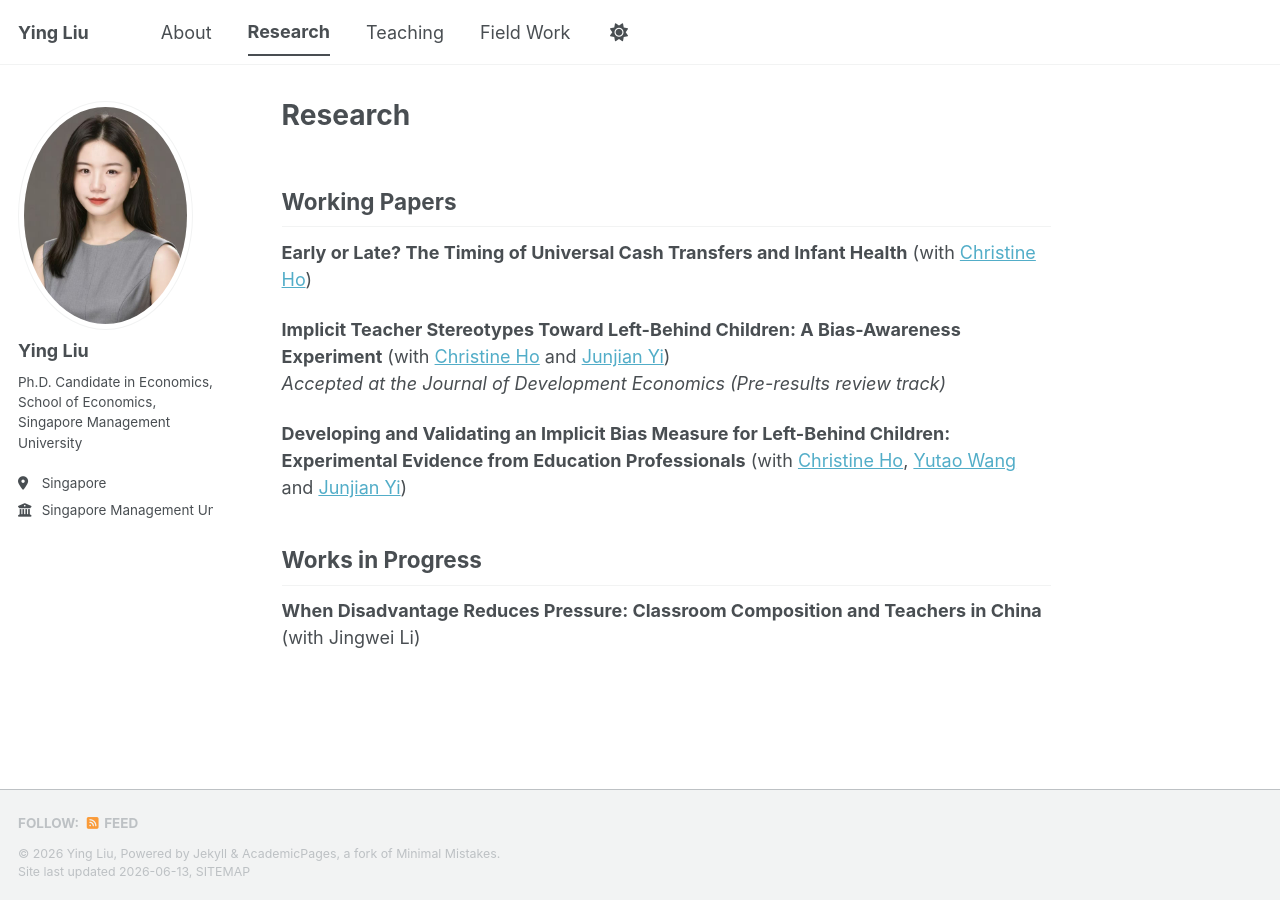
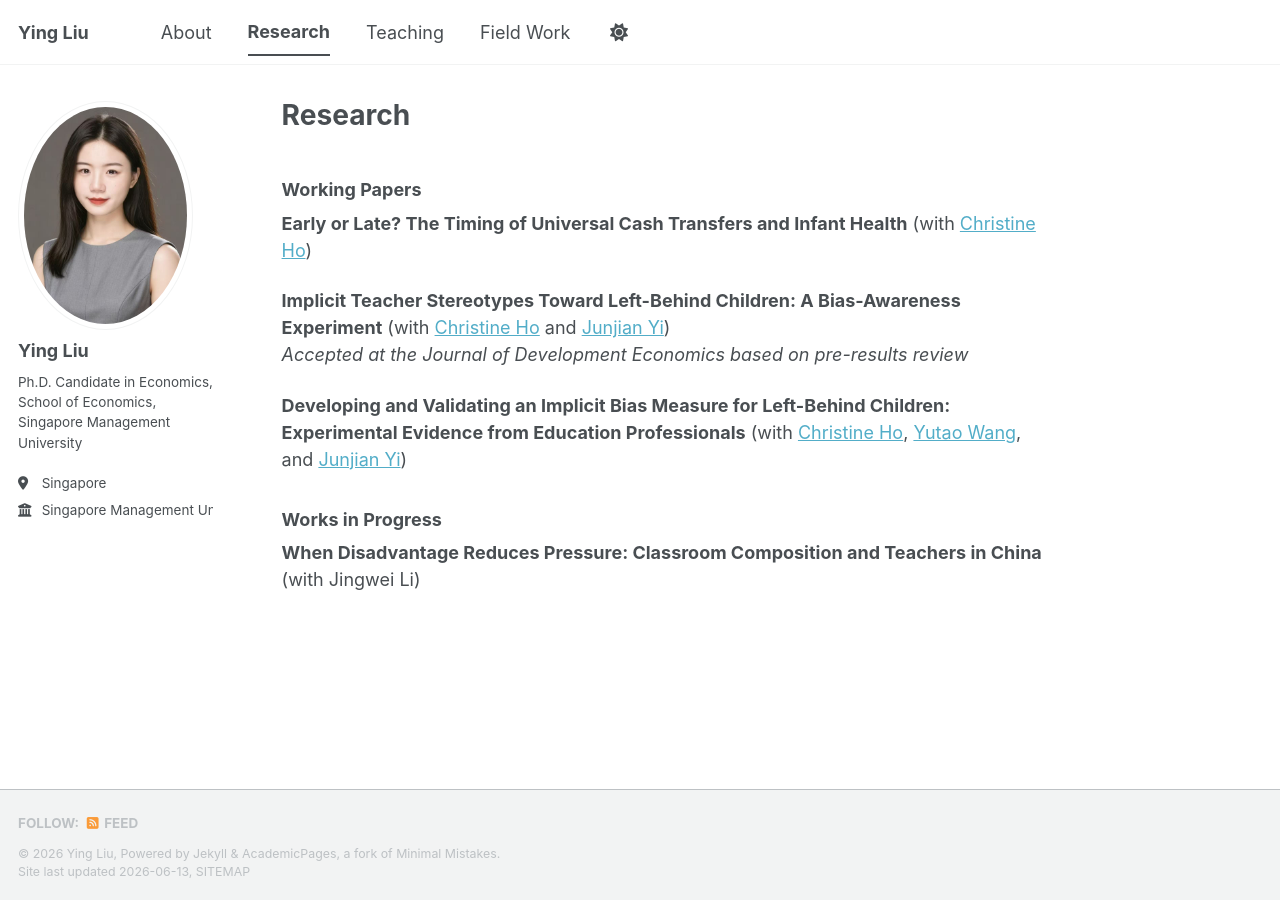
Before and after one commit to YingLIU2022/YingLIU2022.github.io, a Jekyll site: the page built from _pages/publications.html, in a window 1280 px wide. Built offline with Jekyll 4.4.1, drawn with Linux system fonts in a browser that asks for light colours; a script bundle is joined from its source files by our own code; library files that are not in the unit come from our copies.

Commit message:
Update publications.html

```diff
--- a/_pages/publications.html
+++ b/_pages/publications.html
@@ -4,15 +4,15 @@ permalink: /publications/
 author_profile: true
 ---
 
-<h2>Working Papers</h2>
+<h3>Working Papers</h3>
 
 <p><strong>Early or Late? The Timing of Universal Cash Transfers and Infant Health</strong> (with <a href="https://sites.google.com/site/christineholmh/">Christine Ho</a>)</p>
 
 <p><strong>Implicit Teacher Stereotypes Toward Left-Behind Children: A Bias-Awareness Experiment</strong> (with <a href="https://sites.google.com/site/christineholmh/">Christine Ho</a> and <a href="https://www.junjianyi.com/">Junjian Yi</a>)<br>
-<em> Accepted at the Journal of Development Economics (Pre-results review track) </em></p>
+<em>Accepted at the Journal of Development Economics based on pre-results review</em></p>
 
-<p><strong>Developing and Validating an Implicit Bias Measure for Left-Behind Children: Experimental Evidence from Education Professionals</strong> (with <a href="https://sites.google.com/site/christineholmh/">Christine Ho</a>, <a href="https://yutao-wang-econ.github.io/">Yutao Wang</a> and <a href="https://www.junjianyi.com/">Junjian Yi</a>)</p>
+<p><strong>Developing and Validating an Implicit Bias Measure for Left-Behind Children: Experimental Evidence from Education Professionals</strong> (with <a href="https://sites.google.com/site/christineholmh/">Christine Ho</a>, <a href="https://yutao-wang-econ.github.io/">Yutao Wang</a>, and <a href="https://www.junjianyi.com/">Junjian Yi</a>)</p>
 
-<h2>Works in Progress</h2>
+<h3>Works in Progress</h3>
 
 <p><strong>When Disadvantage Reduces Pressure: Classroom Composition and Teachers in China</strong> (with Jingwei Li)</p>
```
